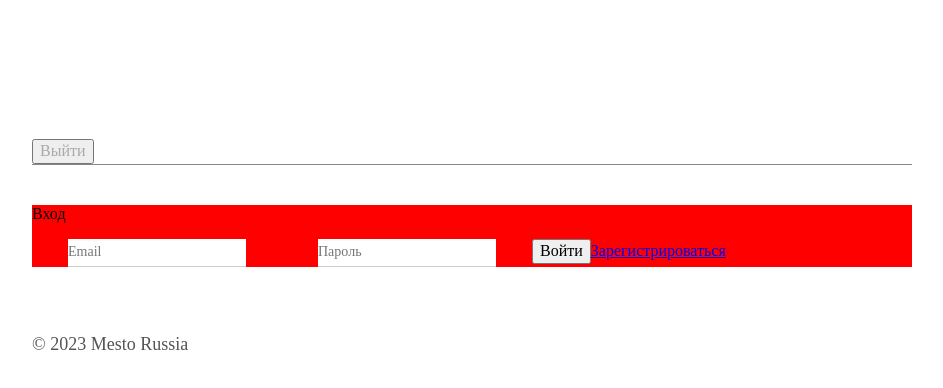
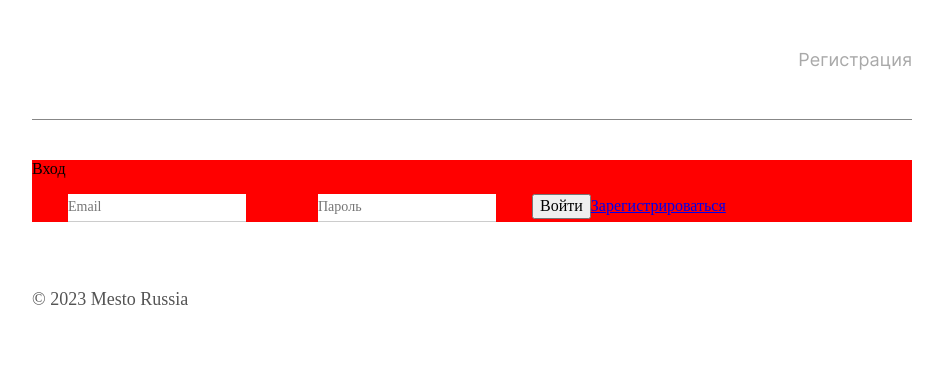
Before and after one commit to KrisGurach/react-mesto-auth, a React (Create React App) app: page /sign-in in a window 1280 px wide. Shown: the top 388 px of the page, without its empty margins (168-1111 px from the left). Built offline with nearby package versions, Linux system fonts and the light colour scheme; no server answers; the HTML template or start-up script is replaced by a standard one.

Commit message:
header added

```diff
--- /dev/null
+++ b/src/blocks/header/__container/header__container.css
@@ -0,0 +1,5 @@
+.header__container {
+  display: flex;
+  flex-direction: row;
+  gap: 24px;
+}
--- a/src/blocks/header/__email/header__email.css
+++ b/src/blocks/header/__email/header__email.css
@@ -1,4 +1,7 @@
 .header__email {
-    color: var(--white-color);
-
+  color: var(--white-color);
+  font-family: "Inter";
+  font-size: 18px;
+  font-weight: 500;
+  line-height: 1.22;
 }
--- a/src/blocks/header/__out/header__out.css
+++ b/src/blocks/header/__out/header__out.css
@@ -1,3 +1,14 @@
 .header__out {
-    color: var(--light-grey-color);
+  align-self: center;
+  color: var(--light-grey-color);
+  background-color: var(--black-opacity-00-color);
+  padding: 0;
+  min-width: 53px;
+  height: 22px;
+  border: none;
+  cursor: pointer;
+  font-family: "Inter";
+  font-size: 18px;
+  font-weight: 400;
+  line-height: 1.22;
 }
--- a/src/blocks/header/header.css
+++ b/src/blocks/header/header.css
@@ -1,4 +1,7 @@
 .header {
     margin: 0 0 40px;
     border-bottom: 1px solid var(--grey-opacity-07-color);
+    display: flex;
+    justify-content: space-between;
+    align-items: center;
   }
--- a/src/components/App.jsx
+++ b/src/components/App.jsx
@@ -34,6 +34,7 @@ function App() {
   const [isLoading, setIsLoading] = useState(false);
 
   const [loggedIn, setLoggedIn] = useState(false);
+  const [headerState, setHeaderState] = useState("");
 
   useEffect(() => {
     api
@@ -160,18 +161,37 @@ function App() {
     }
   };
 
+  function handleHeaderStateChange(state) {
+    setHeaderState(state);
+  }
+
+  function handleEmail(email) {
+    setEmail(email);
+  }
+
   return (
     <AppContext.Provider value={{ isLoading, onClose: closeAllPopups }}>
       <CurrentUserContext.Provider value={currentUser}>
         <div className="container">
-          <Header email={email} />
+          <Header email={email} headerState={headerState} />
 
           <Routes>
             <Route
               path="/sign-in"
-              element={<Login handleLogin={handleLogin} />}
+              element={
+                <Login
+                  handleEmail={handleEmail}
+                  handleLogin={handleLogin}
+                  handleHeaderStateChange={handleHeaderStateChange}
+                />
+              }
             />
-            <Route path="/sign-up" element={<Register />} />
+            <Route
+              path="/sign-up"
+              element={
+                <Register handleHeaderStateChange={handleHeaderStateChange} />
+              }
+            />
             <Route
               path="/"
               element={
@@ -185,6 +205,7 @@ function App() {
                   onCardLike={handleCardLike}
                   onCardDelete={handleCardDelete}
                   loggedIn={loggedIn}
+                  handleHeaderStateChange={handleHeaderStateChange}
                 />
               }
             />
--- a/src/components/Header/Header.jsx
+++ b/src/components/Header/Header.jsx
@@ -1,20 +1,56 @@
 import { useNavigate } from "react-router-dom";
 import logo from "../../images/logotype.svg";
+import { useEffect } from "react";
 
-export default function Header({email}) {
+export default function Header({email, headerState}) {
   const navigate = useNavigate();
 
-  function handleClick() {
+  let message = '';
+  let handleClick;
+
+  switch (headerState) {
+    case "signIn":
+      message = "Регистрация";
+      handleClick = toSignUp;
+      break;
+
+    case "signUp":
+      message = "Войти";
+      handleClick = toSignIn;
+      break;
+
+    case "main":
+      message = "Выйти";
+      handleClick = signOut;
+      break;
+
+    default:
+      message = headerState;
+  }
+
+  function signOut() {
     localStorage.removeItem("token");
+    toSignIn();
+  }
+
+  function toSignIn() {
     navigate("/sign-in", {replace: true});
   }
+
+  function toSignUp() {
+    navigate("/sign-up", {replace: true});
+  }
+
+  useEffect(() => {
+
+  }, [email])
 
   return (
     <header className="header">
       <img src={logo} className="logo" alt="логотип Место" />
       <div className="header__container">
-        <p className="header__email">{email}</p>
-        <button className="header__out" onClick={handleClick}>Выйти</button>
+        {headerState === "main" && <p className="header__email">{email}</p>}
+        <button className="header__out" onClick={handleClick}>{message}</button>
       </div>
     </header>
   );
--- a/src/components/Login/Login.jsx
+++ b/src/components/Login/Login.jsx
@@ -2,7 +2,7 @@ import { useNavigate, Link } from "react-router-dom";
 import { useForm } from "../../hooks/useForm";
 import auth from "../../utils/auth";
 
-export default function Login({ handleLogin }) {
+export default function Login({ handleEmail, handleLogin, handleHeaderStateChange }) {
   const navigate = useNavigate();
   const { values, handleChange, setValues } = useForm();
 
@@ -16,13 +16,16 @@ export default function Login({ handleLogin }) {
       .signIn(values.email, values.password)
       .then((data) => {
         if (data.token) {
-          setValues({ username: "", password: "" });
+          handleEmail(values.email);
+          setValues({ email: "", password: "" });
           handleLogin();
           navigate("/", { replace: true });
         }
       })
       .catch(console.error);
   }
+
+  handleHeaderStateChange('signIn');
 
   return (
     <div className="signIn">
--- a/src/components/Main/Main.jsx
+++ b/src/components/Main/Main.jsx
@@ -10,8 +10,11 @@ export default function Main({
   onCardClick,
   onCardLike,
   onCardDelete,
+  handleHeaderStateChange
 }) {
   const currentUser = React.useContext(CurrentUserContext);
+
+  handleHeaderStateChange('main');
 
   return (
     <main>
--- a/src/components/Register/Register.jsx
+++ b/src/components/Register/Register.jsx
@@ -2,7 +2,7 @@ import { useNavigate } from "react-router-dom";
 import { useForm } from "../../hooks/useForm";
 import auth from "../../utils/auth";
 
-export default function Register() {
+export default function Register({handleHeaderStateChange}) {
   const navigate = useNavigate();
   const { values, handleChange } = useForm();
 
@@ -12,6 +12,8 @@ export default function Register() {
       .then(() => navigate('/sign-in', {replace: true}))
       .catch(console.error);
   }
+
+  handleHeaderStateChange('signUp');
 
   return (
     <div className="signUp">
--- a/src/index.css
+++ b/src/index.css
@@ -9,6 +9,7 @@
 @import url(./blocks/header/header.css);
 @import url(./blocks/header/__email/header__email.css);
 @import url(./blocks/header/__out/header__out.css);
+@import url(./blocks/header/__container/header__container.css);
 
 @import url(./blocks/profile/profile.css);
 @import url(./blocks/profile/__button-edit-avatar/profile__button-edit-avatar.css);
```
